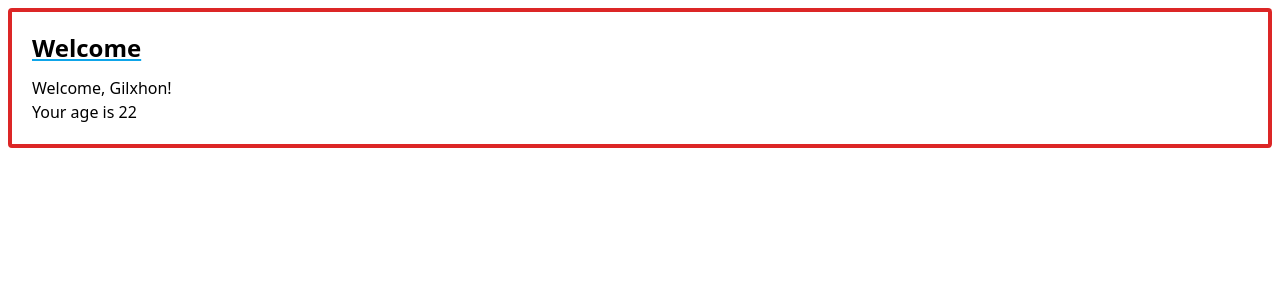
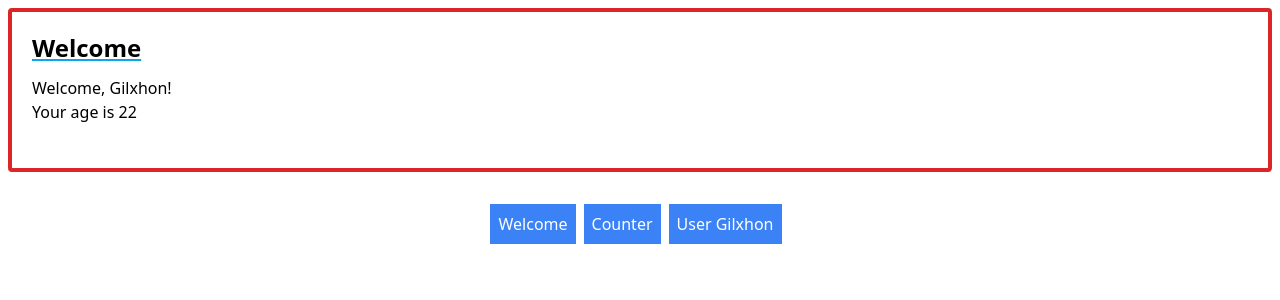
Before and after one commit to Gilxhon001/ReactJsExercises, a React (Create React App) app: page / in a window 1280 px wide. Shown: the top 300 px of the page. Built offline with nearby package versions, Linux system fonts and the light colour scheme.

Commit message:
React Router - 04 Finished

```diff
--- a/src/App.js
+++ b/src/App.js
@@ -1,5 +1,5 @@
 import React from "react";
-import { Route, Routes } from "react-router-dom";
+import { Link, Route, Routes } from "react-router-dom";
 import Container from "./Container";
 import { Welcome } from "./Welcome";
 import Counter from "./Counter"
@@ -8,21 +8,27 @@ import ShowGithubUser from "./ShowGithubUser";
 const App = () => {
 
     return (
+        <>
         <Routes>
-            <Route path="/" element={
-                <Container tittle="Welcome">
-                    <Welcome />
-                </Container>
-            } />
+            <Route path="/" element={<Container tittle="Welcome">
+                <Welcome />
+            </Container>} />
 
-            <Route path="/counter" element={
-                <Container tittle="Counter">
-                    <Counter />
-                </Container>
-            } />
+            <Route path="/counter" element={<Container tittle="Counter">
+                <Counter />
+            </Container>} />
 
-            <Route path="/users/:username" element={<ShowGithubUser/>} />
+            <Route path="/users/:username" element={<ShowGithubUser />} />
         </Routes>
+
+        <br />
+
+        <div className="flex justify-center">
+            <Link className='bg-blue-500 text-white p-2 mr-2' to="/">Welcome</Link>
+            <Link className='bg-blue-500 text-white p-2 mr-2' to="/counter">Counter</Link>
+            <Link className='bg-blue-500 text-white p-2 mr-2' to="/users/gilxhon001">User Gilxhon</Link>
+        </div>
+        </>
 
 
     )
--- a/src/Welcome.js
+++ b/src/Welcome.js
@@ -7,6 +7,10 @@ export const Welcome = ({name="Gilxhon", age=22}) => {
         <>
             <p>Welcome, {name}!</p>
             {age > 18 && <Age value={age} />}
+
+            <br />
+
+
         </>
     )
 }
--- a/tailwind.config.js
+++ b/tailwind.config.js
@@ -1,6 +1,6 @@
 /** @type {import('tailwindcss').Config} */
 module.exports = {
-  content: ["./src/TodoList.js", "./src/Container.js"],
+  content: ["./src/TodoList.js", "./src/Container.js", "./src/App.js"],
   theme: {
     extend: {},
   },
```
